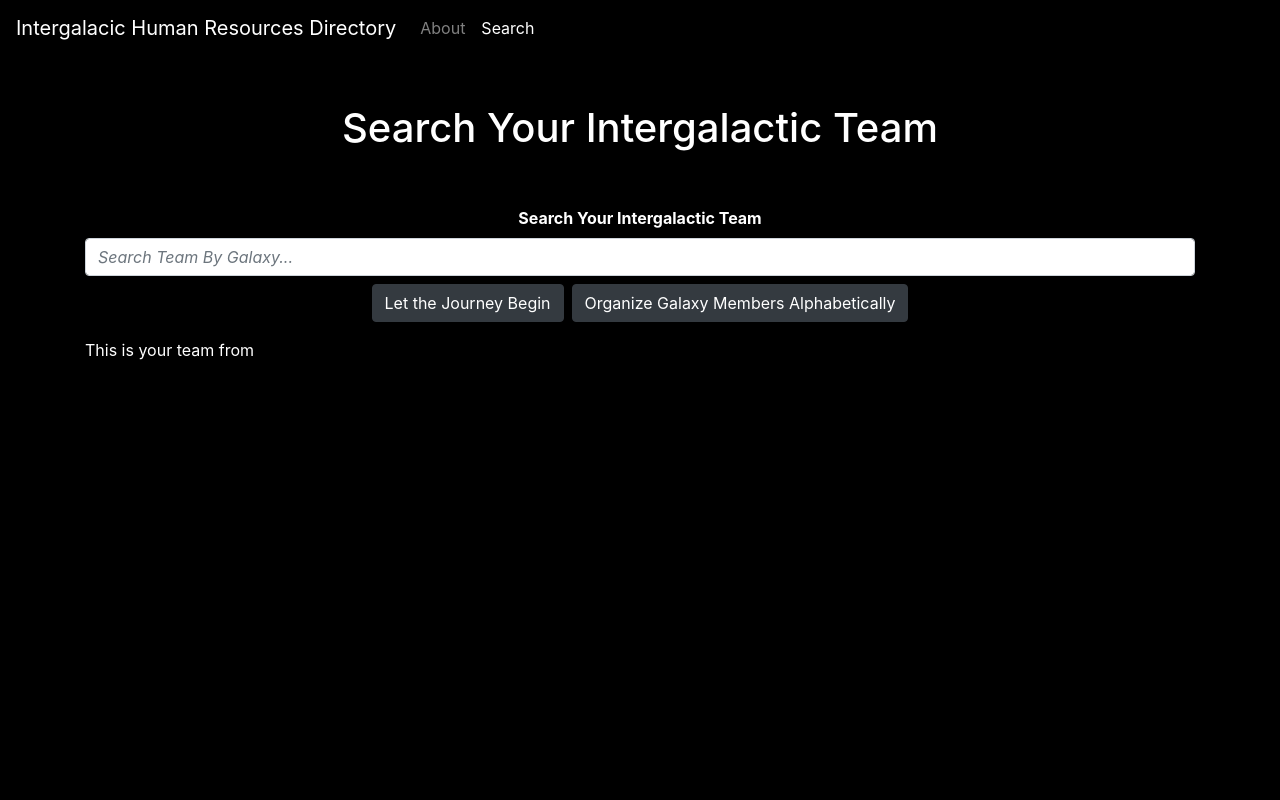
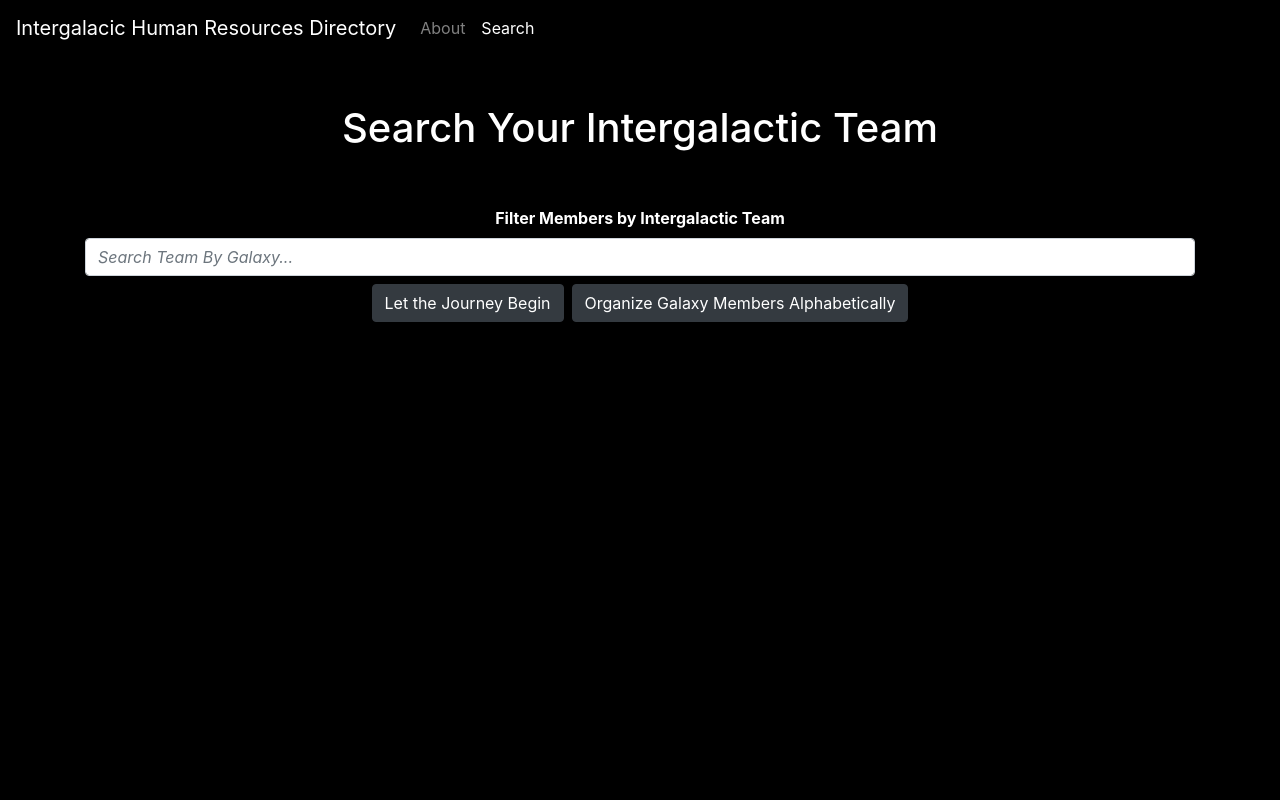
Before and after one commit to johnsbrook/16_Employee_Directory, a React (Create React App) app in the folder employee-directory/: page /search in a window 1280 px wide. Shown: the top 800 px of the page. Built offline with nearby package versions, Linux system fonts and the light colour scheme.

Commit message:
edited cards

```diff
--- a/employee-directory/public/index.html
+++ b/employee-directory/public/index.html
@@ -15,6 +15,7 @@
       user's mobile device or desktop. See https://developers.google.com/web/fundamentals/web-app-manifest/
     -->
     <link rel="manifest" href="%PUBLIC_URL%/manifest.json" />
+    <link href="https://fonts.googleapis.com/css2?family=Staatliches&display=swap" rel="stylesheet">
     <!--
       Notice the use of %PUBLIC_URL% in the tags above.
       It will be replaced with the URL of the `public` folder during the build.
--- a/employee-directory/src/components/SearchForm/index.js
+++ b/employee-directory/src/components/SearchForm/index.js
@@ -6,7 +6,7 @@ function SearchForm(props) {
   return (
     <form className="searchForm text-center">
       <div className="form-group">
-        <label htmlFor="searchTeam"><b>Search Your Intergalactic Team</b></label>
+        <label htmlFor="searchTeam"><b>Filter Members by Intergalactic Team</b></label>
         <input value={props.search} onChange={props.handleInputChange} name="nat" type="text" list="galaxies" id="nat" className="searchTeam form-control" placeholder="Search Team By Galaxy..." />
         <datalist id="galaxies">
           <option value="AU" key="AU">Andromeda</option>
@@ -27,9 +27,13 @@ function SearchForm(props) {
           <option value="TR" key="TR">Whirlpool</option>
           <option value="US" key="US">Wolf-Lundmark-Melotte</option>
         </datalist>
+
+        {/* Filter the users by at least one property. (by Galaxy Name) */}
         <button type="submit" onClick={props.handleFormSubmit} className="btn btn-dark mt-2 mx-auto">
           Let the Journey Begin
         </button>
+
+        {/* Sort the table by at least one category (alphabetically) */}
         <button type="submit" onClick={props.handleSort} className="btn btn-dark mt-2 ml-2">
           Organize Galaxy Members Alphabetically
         </button>
--- a/employee-directory/src/components/SearchResults/index.js
+++ b/employee-directory/src/components/SearchResults/index.js
@@ -9,26 +9,44 @@ function SearchResults(props) {
 
 
   return (
-    <div>
-      <div>This is your team from {props.galaxy}</div>
+
+    // Main div
+    <div className="">
+
+      {/* Galaxy Team */}
+      <div className="row">
+        <div className="col-sm-12">
+
+          <h1 className="text-center my-5 galaxyfont">{props.galaxy}</h1>
+
+        </div>
+
+
+
+
+      </div>
 
       {props.result.map(result => (
 
+          <div className="m-2 p-1 row ">
 
-          <div className="m-2 p-1 row">
+            {/* Location of image */}
             <div className="col-sm-2">
               <img alt="Person" src={result.picture.large} className="img-fluid" />
+            </div>
+
+            {/* Location of employee info */}
+            <div className="col-sm-6">
+              <p class="employeeName">{result.name.first} {result.name.last} | Galactic Team: {props.galaxy}</p>
+
+            </div>
+
           </div>
-            <div className="col-sm-10">
-              <h5 class="employeeName">{result.name.first} {result.name.last}</h5>
-              <p class="galaxyName">{result.nat}</p>
-            </div>
-          </div>
-
 
       ))}
 
     </div>
+    // End of results
   );
 }
 
--- a/employee-directory/src/components/SearchResults/style.css
+++ b/employee-directory/src/components/SearchResults/style.css
@@ -1,3 +1,18 @@
 ul.search-results img {
   margin: 0 auto;
 }
+
+.red {
+  background-color: red;
+}
+
+.galaxyfont{
+  font-family: 'Staatliches', cursive;
+  font-size: 130px;
+  text-shadow: -5px 0px crimson;
+}
+
+.employeeName {
+  font-size: larger;
+  font-weight: bold;
+}
```
Also changed, not shown: employee-directory/public/galaxy.jpg (added).
